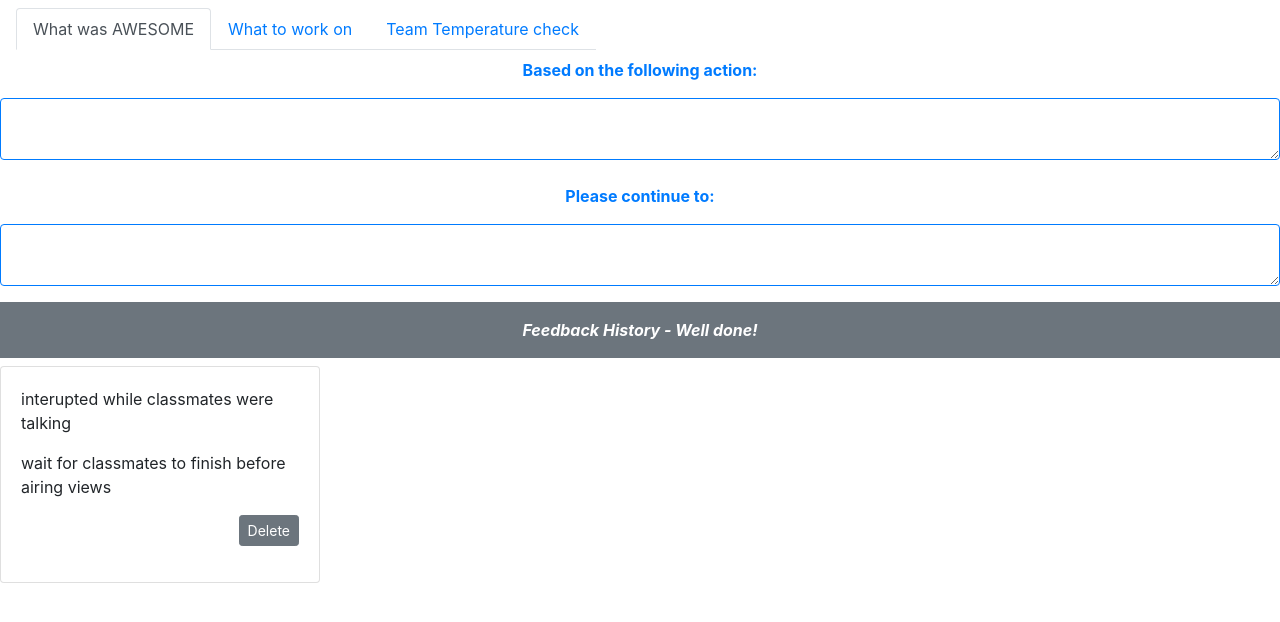
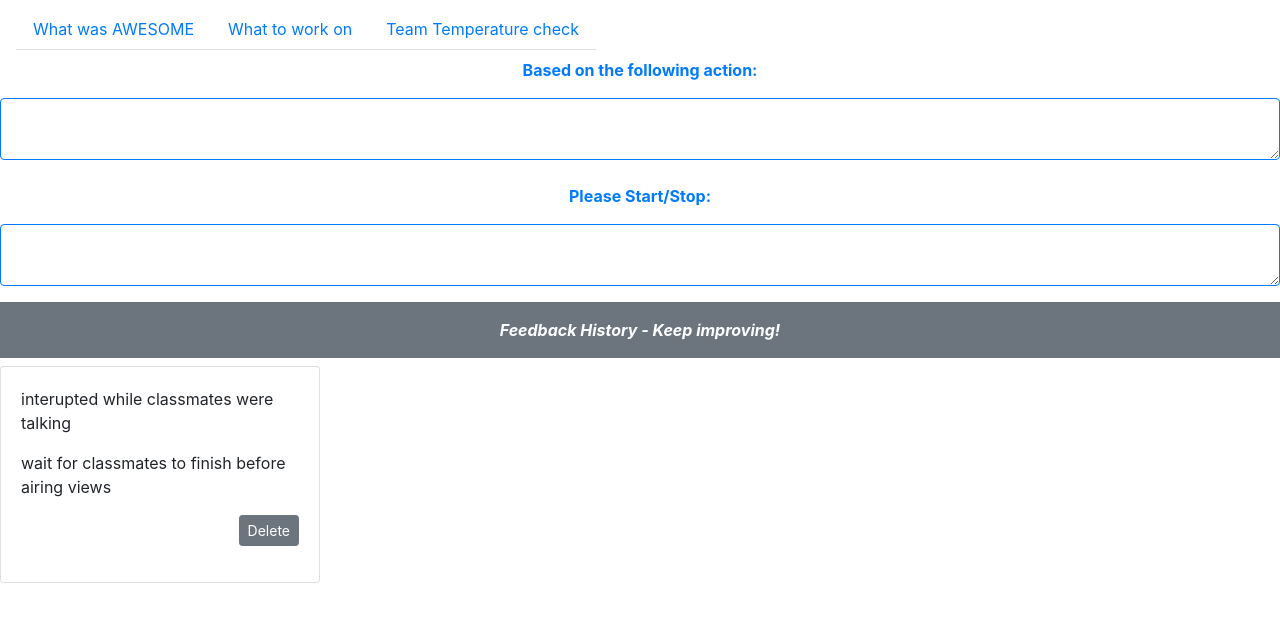
Before and after one commit to justintangjx/Team-Training_Check-in, a React (Create React App) app in the folder feedback-crm/: page /toimprove in a window 1280 px wide. Shown: the top 622 px of the page. Built offline with nearby package versions, Linux system fonts and the light colour scheme.

Commit message:
dynamic nav bar

```diff
--- a/feedback-crm/src/App.js
+++ b/feedback-crm/src/App.js
@@ -4,6 +4,7 @@ import FeedbackBox from "./Components/feedbackBox/feedbackBox";
 import { BrowserRouter, Route } from "react-router-dom";
 import Navtabs from './Components/navtabs';
 import teamBarChart from './Components/teamTemp/teamTemp';
+import FeedbackBoxImprov from './Components/feedbackBox/feedbackBoxImprov';
 
 class App extends Component {
   render() {
@@ -14,7 +15,7 @@ class App extends Component {
         <div className="toplayout">
           <Navtabs />
           <Route exact path="/awesome" component={FeedbackBox} />
-          <Route exact path="/toimprove" component ={FeedbackBox} />
+          <Route exact path="/toimprove" component ={FeedbackBoxImprov} />
           <Route exact path="/manager" component = {teamBarChart} />
           <br />
         </div>
--- /dev/null
+++ b/feedback-crm/src/Components/feedbackBox/feedbackBoxImprov.js
@@ -0,0 +1,66 @@
+import React, { Component } from "react";
+import { feedbackList } from "../../utils/seedData";
+import FeedbackForm from "../feedbackForm/feedbackForm";
+import FeedbackHistory from "../feedbackHistory/feedbackHistory";
+import FeedbackFormImprov from '../feedbackForm/feedbackFormImprov';
+
+class FeedbackBoxImprov extends Component {
+  constructor() {
+    super();
+    this.state = {
+      feedbackList: feedbackList,
+      newFeedback: { action: " ", improvement: "" }
+    };
+  }
+
+  saveFeedback(event) {
+    this.setState({
+      newFeedback: {
+        action: event.target.value,
+        improvement: event.target.value
+      }
+    });
+  }
+
+  handleDelete(feedbackToBeDeleted) {
+    let newFeedbackListAfterDelete = this.state.feedbackList.filter(
+      feedback => feedback !== feedbackToBeDeleted
+    );
+    this.setState({ feedbackList: newFeedbackListAfterDelete });
+  }
+
+  render() {
+    return (
+      <div id="feedbackHistory">
+        <FeedbackFormImprov
+          saveFeedback={this.saveFeedback.bind(this)}
+          newFeedback={this.state.newFeedback}
+          addFeedback={this.addFeedback.bind(this)}
+        />
+        <p className="p-3 mb-2 bg-secondary text-white text-center">
+          <strong>
+            <em> Feedback History - Keep improving!</em>{" "}
+          </strong>
+        </p>
+        <FeedbackHistory
+          feedbackList={this.state.feedbackList}
+          handleDelete={this.handleDelete.bind(this)}
+        />
+      </div>
+    );
+  }
+
+  addFeedback(actionValue, improvementValue) {
+    const exampleFeedback = {
+      id: this.state.feedbackList.length + 1,
+      action: actionValue,
+      improvement: improvementValue
+    };
+
+    this.setState({
+      feedbackList: this.state.feedbackList.concat([exampleFeedback])
+    });
+  }
+}
+
+export default FeedbackBoxImprov;
--- /dev/null
+++ b/feedback-crm/src/Components/feedbackForm/feedbackFormImprov.js
@@ -0,0 +1,74 @@
+import React, { Component } from "react";
+import PropTypes from "prop-types";
+
+class FeedbackFormImprov extends Component {
+  constructor(props) {
+    super(props);
+    this.state = {
+      actionValue: "",
+      improvementValue: ""
+    };
+    this.handleChangeForActionInput = this.handleChangeForActionInput.bind(
+      this
+    );
+    this.handleChangeForImprovementInput = this.handleChangeForImprovementInput.bind(
+      this
+    );
+    this.handleSubmit = this.handleSubmit.bind(this);
+  }
+
+  handleChangeForActionInput(event) {
+    this.setState({ actionValue: event.target.value });
+  }
+
+  handleChangeForImprovementInput(event) {
+    this.setState({ improvementValue: event.target.value });
+  }
+
+  handleSubmit(event) {
+    event.preventDefault();
+    this.props.addFeedback(this.state.actionValue, this.state.improvementValue);
+  }
+
+  render() {
+    const { actionValue, improvementValue } = this.state;
+    const checkForNull = actionValue === "" || improvementValue === "";
+    return (
+      <form className="feedback-form" onSubmit={this.handleSubmit.bind(this)}>
+        <p className="text-primary text-center">
+          <strong> Based on the following action: </strong>
+        </p>
+        <textarea
+          className="form-control border border-primary"
+          value={this.state.actionValue}
+          onChange={this.handleChangeForActionInput}
+        />
+        <br />
+        <p className="text-primary text-center">
+          <strong>Please Start/Stop:</strong>
+        </p>
+        {/* <label><strong> Please continue to: </strong></label> */}
+        <div className="feedback-form-fields">
+          <textarea
+            className="form-control border border-primary"
+            value={this.state.improvementValue}
+            onChange={this.handleChangeForImprovementInput}
+          />
+        </div>
+        <p />
+        <div className="feedback-form-actions text-center">
+          {!checkForNull && (
+            <button className="btn btn-primary btn-lg">Submit feedback!</button>
+          )}
+          <p/>
+        </div>
+      </form>
+    );
+  }
+}
+
+FeedbackFormImprov.propTypes = {
+  addFeedback: PropTypes.func.isRequired
+};
+
+export default FeedbackFormImprov;
--- a/feedback-crm/src/Components/navtabs.js
+++ b/feedback-crm/src/Components/navtabs.js
@@ -5,23 +5,64 @@ class Navtabs extends Component {
   render() {
     return (
       <div className="navbar">
-        <ul className="nav nav-tabs">
+        <div className="tab-content" id="myTabContent">
+          <ul className="nav nav-tabs" role="tablist">
             <li className="nav-item">
-            <Link to="/awesome" className="nav-link active">
+              <Link
+                to="/awesome"
+                className="nav-link"
+                id="What was AWESOME-tab"
+                role="tab"
+                aria-controls="What was AWESOME"
+                aria-selected="true"
+              >
                 What was AWESOME
               </Link>
             </li>
             <li className="nav-item">
-            <Link to="/toimprove" className="nav-link">
+              <Link
+                to="/toimprove"
+                className="nav-link"
+                id="What to work on-tab"
+                role="tab"
+                aria-controls="What to work on"
+                aria-selected="false"
+              >
                 What to work on
               </Link>
             </li>
             <li className="nav-item">
-            <Link to="/manager" className="nav-link">
+              <Link
+                to="/manager"
+                className="nav-link"
+                id="Team Temperature check-tab"
+                role="tab"
+                aria-controls="Team Temperature check"
+                aria-selected="false"
+              >
                 Team Temperature check
               </Link>
             </li>
           </ul>
+          <div
+            class="tab-pane fade show active"
+            id="What was AWESOME"
+            role="tabpanel"
+            aria-labelledby="What was AWESOME-tab"
+          />
+          <div
+            class="tab-pane fade"
+            id="What to work on"
+            role="tabpanel"
+            aria-labelledby="What to work on-tab"
+          />
+          <div
+            class="tab-pane fade"
+            id="Team Temperature check"
+            role="tabpanel"
+            aria-labelledby="Team Temperature check-tab"
+          />
+        </div>
       </div>
     );
   }
```
Lines whose indentation alone changed are shown as unchanged.
